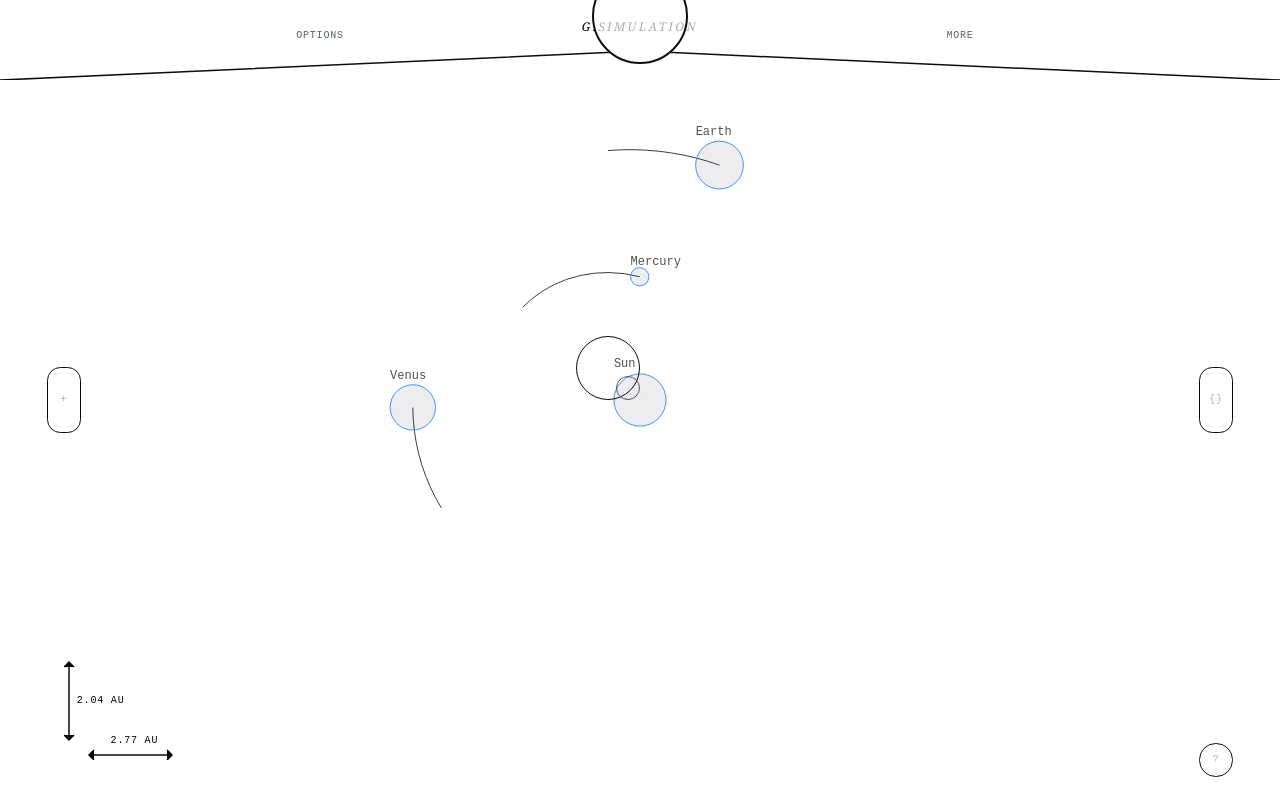
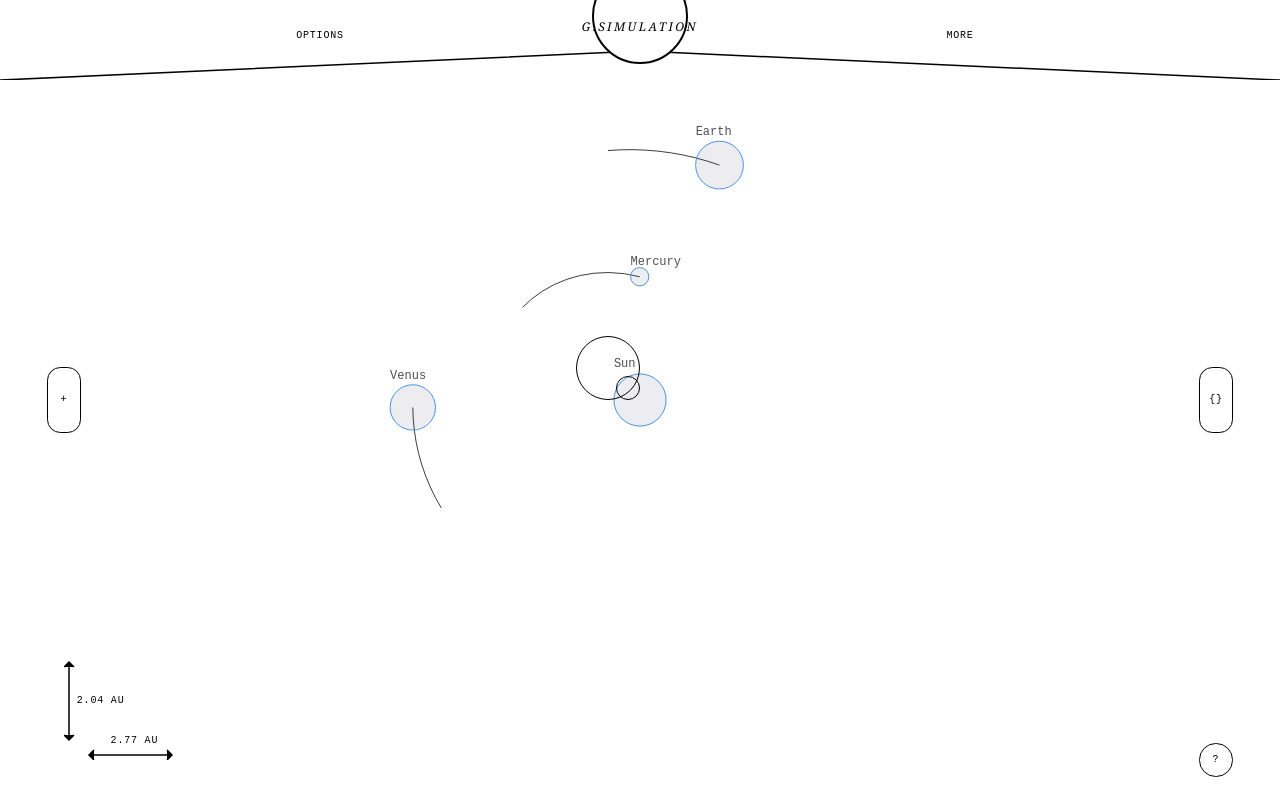
Before and after one commit to beddinao/g.simulation, a React (Create React App) app: page / in a window 1280 px wide. Built offline with nearby package versions, Linux system fonts and the light colour scheme.

Commit message:
Update main.css

```diff
--- a/src/main.css
+++ b/src/main.css
@@ -1,13 +1,13 @@
 :root {
   --main-c : #000 ;
   --background :#fff;
-  --bg : #111 ;
-  --text : rgb(174, 174, 174) ;
-  --txt : rgb(91, 98, 113);
-  --border :rgb(12, 13, 15);
-  --full-border :rgb(79, 84, 96);
-  --half-border :rgb(11, 12, 13);
-  --extra-c : rgb(177, 23, 56) ;
+  --bg : #fff ;
+  --text : #000 ;
+  --txt : #000;
+  --border :#000;
+  --full-border :#000;
+  --half-border :#000;
+  --extra-c : #000 ;
 }
 *{
   padding : 0px ;
```
